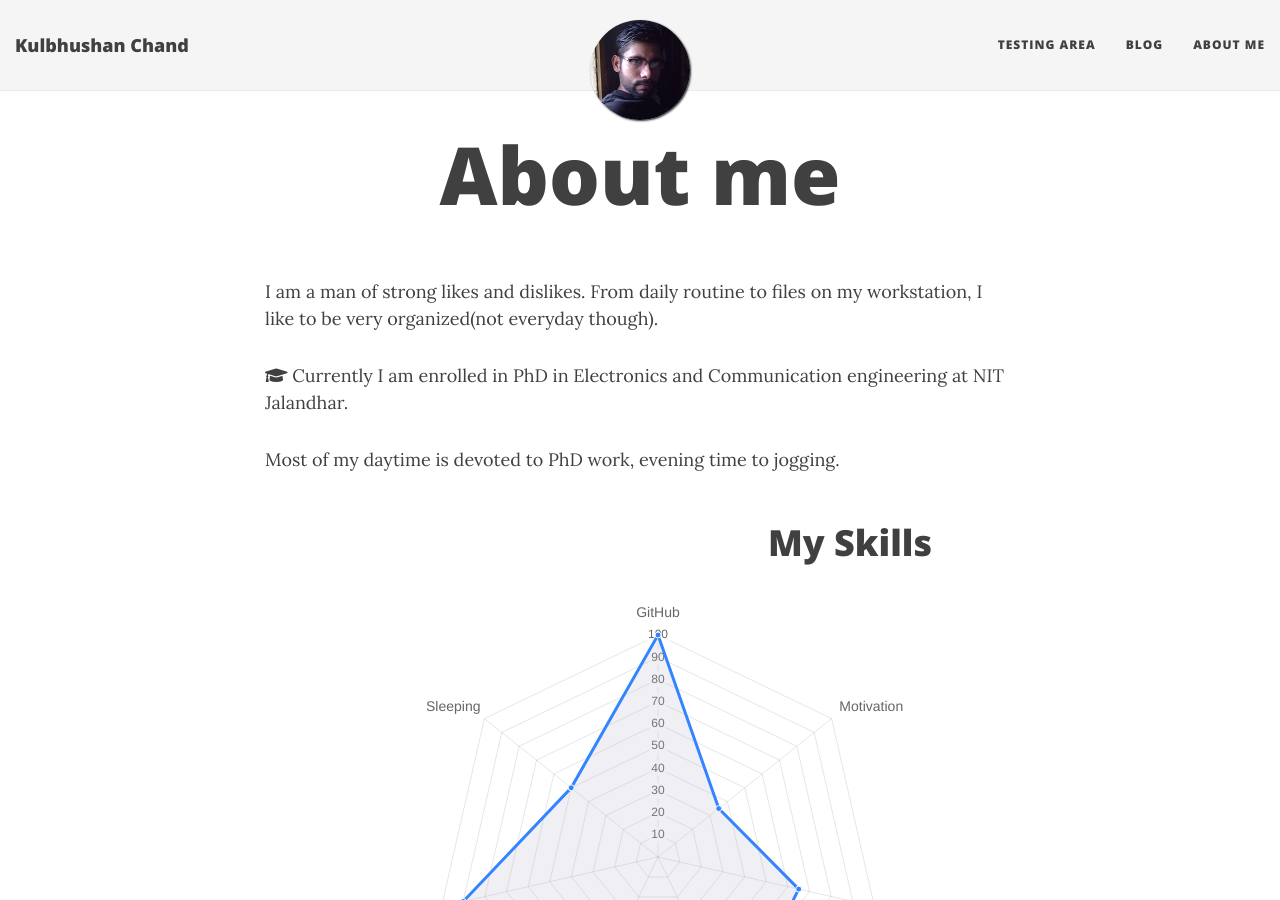
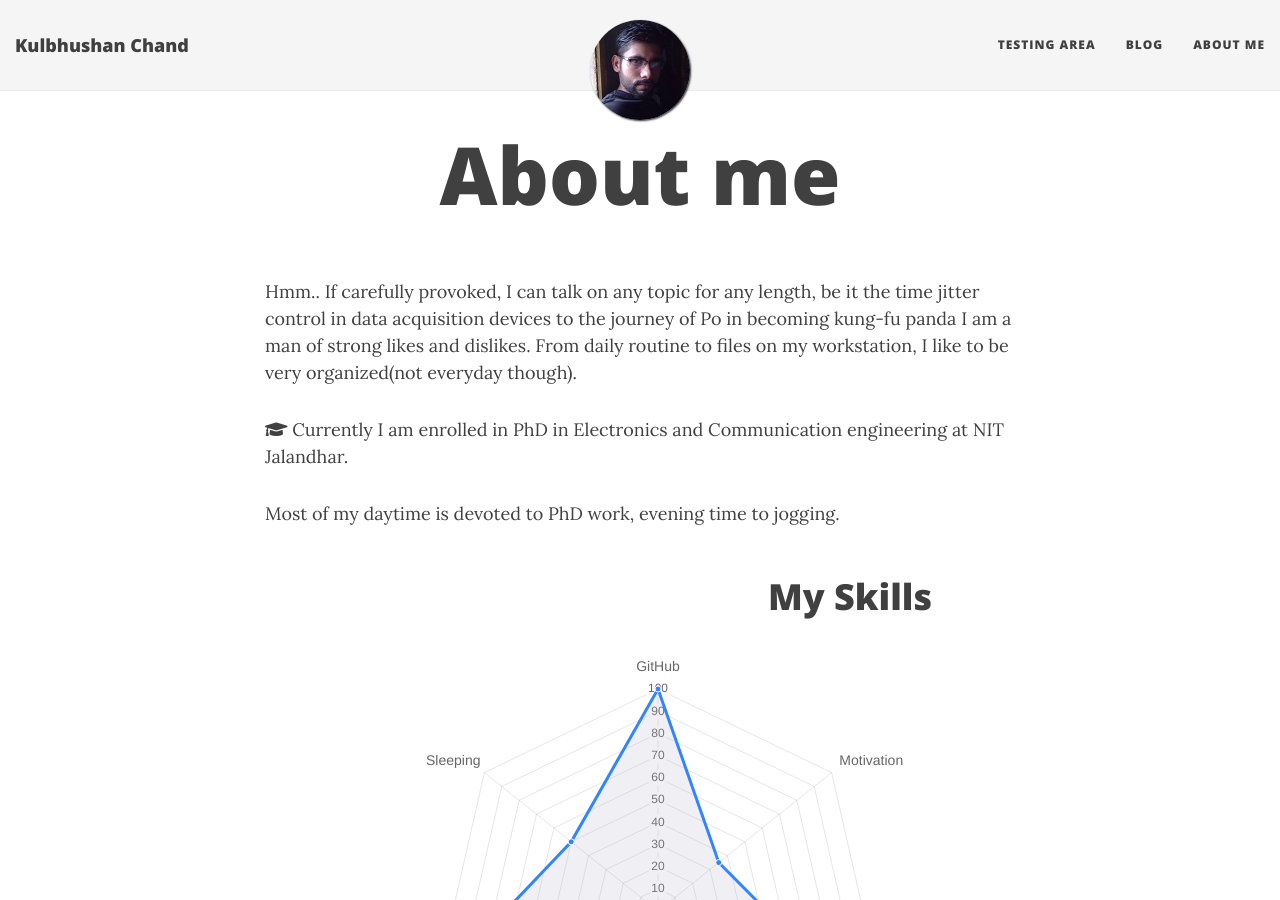
Before and after one commit to kulbhushanchand/kulbhushan-chand.github.io-v1, a Jekyll site: the page built from _pages/aboutme.md, in a window 1280 px wide and 900 px high. Built offline with Jekyll 4.4.1, drawn with Linux system fonts in a browser that asks for light colours; nearby versions of some CDN libraries; a style sheet for code colours, icons or effects is not loaded.

Commit message:
Update aboutme.md

```diff
--- a/_pages/aboutme.md
+++ b/_pages/aboutme.md
@@ -7,6 +7,8 @@ ext-lib:
   - academicons
   - chartjs
 ---
+Hmm..
+If carefully provoked, I can talk on any topic for any length, be it the time jitter control in data acquisition devices to the journey of Po in becoming kung-fu panda
 I am a man of strong likes and dislikes. From daily routine to files on my workstation, I like to be very organized(not everyday though).
 
 
```
